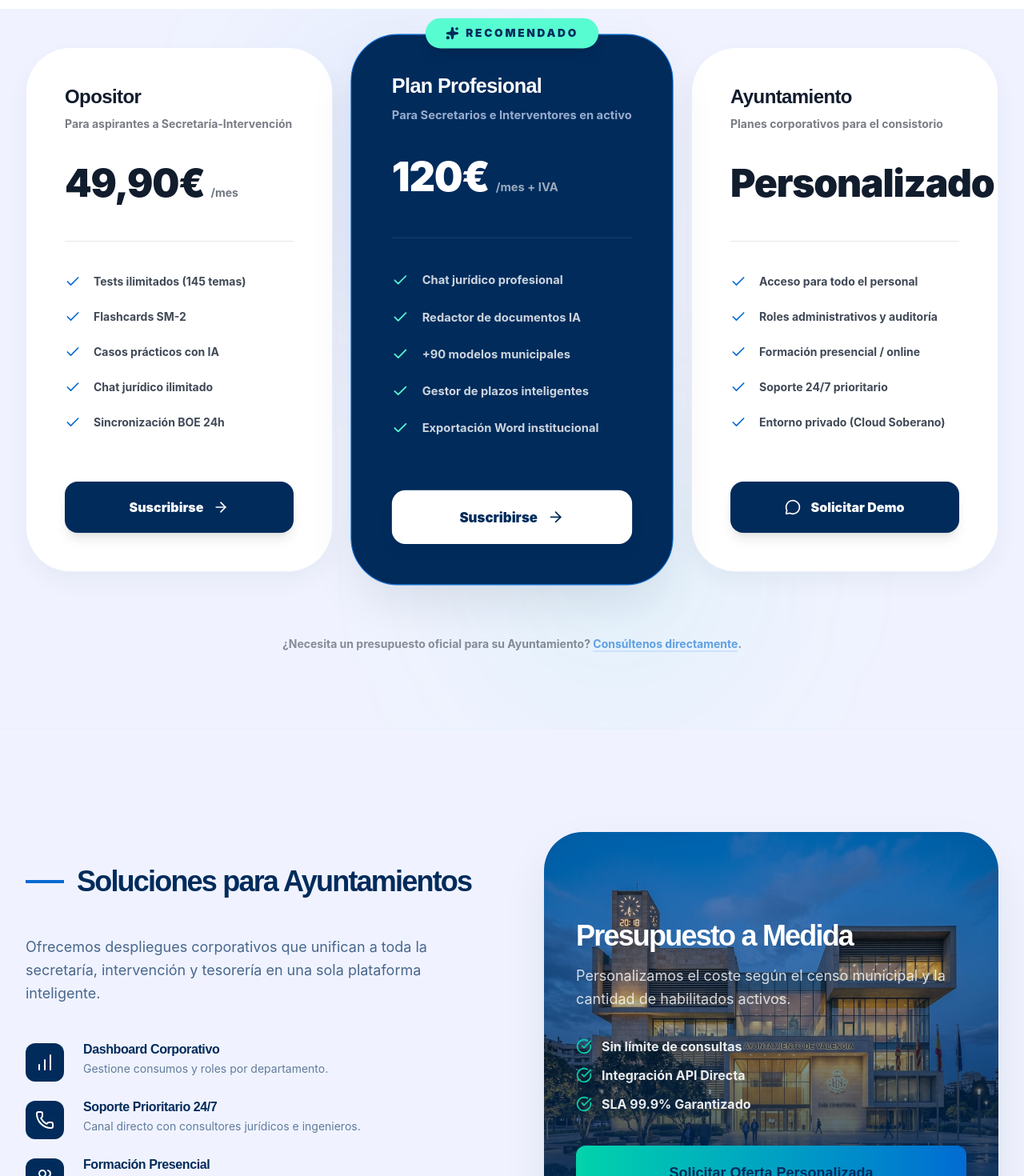
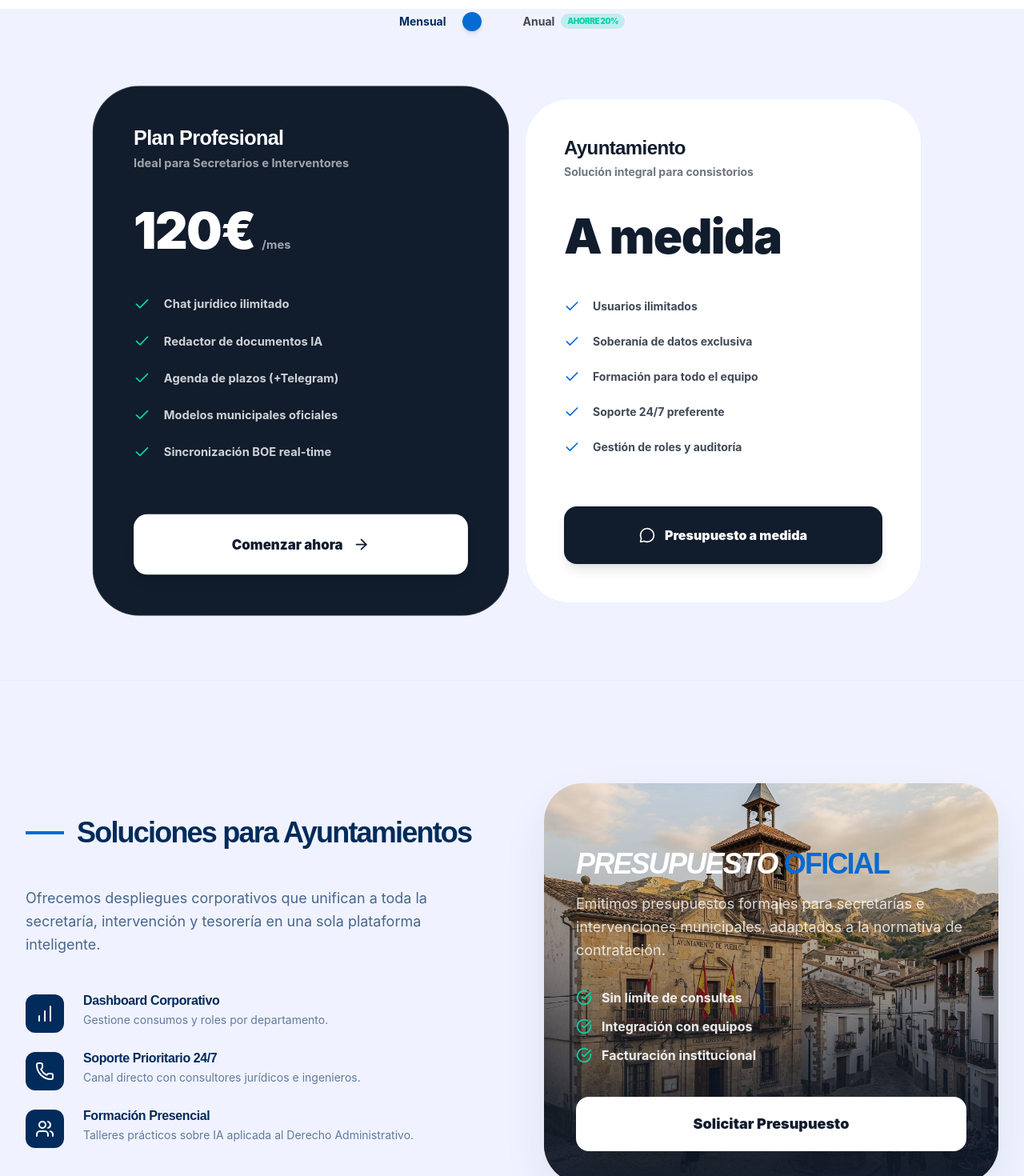
Before and after one commit to automatizacionesnunez-byte/Munilex-Academy-web, a React (Vite) app: page /precios in a window 1280 px wide. Shown: the part 640-2110 px from the top of the page at 80% size. Built offline with nearby package versions, Linux system fonts and the light colour scheme.

Commit message:
Professional pricing overhaul: removed Opositor, added Monthly/Annual toggle, and updated municipal imagery

```diff
--- a/src/components/Pricing.tsx
+++ b/src/components/Pricing.tsx
@@ -1,65 +1,12 @@
-import { motion } from 'framer-motion';
+import { useState } from 'react';
+import { motion, AnimatePresence } from 'framer-motion';
 import { Check, Sparkles, MessageCircle, ArrowRight } from 'lucide-react';
 
-const WHATSAPP_LINK = "https://wa.me/34605392912?text=Hola,%20me%20gustaría%20solicitar%20una%20demostración%20para%20mi%20Ayuntamiento.";
+const WHATSAPP_LINK = "https://wa.me/34605392912?text=Hola,%20me%20gustaría%20solicitar%20una%20demostración%3A%20Plan%20Ayuntamiento.";
 
-const plans = [
-  {
-    name: "Opositor",
-    price: "49,90€",
-    period: "/mes",
-    desc: "Para aspirantes a Secretaría-Intervención",
-    features: [
-      "Tests ilimitados (145 temas)",
-      "Flashcards SM-2",
-      "Casos prácticos con IA",
-      "Chat jurídico ilimitado",
-      "Sincronización BOE 24h"
-    ],
-    button: "Suscribirse",
-    popular: false,
-    priceId: "price_1SbNkACP1LDO0gSbWmjFsjou"
-  },
-  {
-    name: "Plan Profesional",
-    price: "120€",
-    period: "/mes + IVA",
-    desc: "Para Secretarios e Interventores en activo",
-    features: [
-      "Chat jurídico profesional",
-      "Redactor de documentos IA",
-      "+90 modelos municipales",
-      "Gestor de plazos inteligentes",
-      "Exportación Word institucional"
-    ],
-    button: "Suscribirse",
-    popular: true,
-    priceId: "price_1SbNkHCP1LDO0gSbF2c2c8yB"
-  },
-  {
-    name: "Ayuntamiento",
-    price: "Personalizado",
-    period: "",
-    desc: "Planes corporativos para el consistorio",
-    features: [
-      "Acceso para todo el personal",
-      "Roles administrativos y auditoría",
-      "Formación presencial / online",
-      "Soporte 24/7 prioritario",
-      "Entorno privado (Cloud Soberano)"
-    ],
-    button: "Solicitar Demo",
-    popular: false,
-    link: WHATSAPP_LINK,
-    external: true
-  }
-];
+const Pricing = ({ hideHeader = false }: { hideHeader?: boolean }) => {
+  const [isAnnual, setIsAnnual] = useState(false);
 
-interface PricingProps {
-  hideHeader?: boolean;
-}
-
-const Pricing = ({ hideHeader = false }: PricingProps) => {
   const handleCheckout = async (priceId?: string, isExternal?: boolean, link?: string) => {
     if (isExternal && link) {
       window.open(link, '_blank');
@@ -83,78 +30,102 @@ const Pricing = ({ hideHeader = false }: PricingProps) => {
       }
     } catch (error) {
       console.error("Error creating checkout:", error);
-      // Fallback to register if checkout fails
       window.location.href = "https://munilex.lovable.app/auth/register";
     }
   };
 
+  const PLANS = [
+    {
+      name: "Plan Profesional",
+      price: isAnnual ? "99€" : "120€",
+      period: isAnnual ? "/mes (anual)" : "/mes",
+      desc: "Ideal para Secretarios e Interventores",
+      features: [
+        "Chat jurídico ilimitado",
+        "Redactor de documentos IA",
+        "Agenda de plazos (+Telegram)",
+        "Modelos municipales oficiales",
+        "Sincronización BOE real-time"
+      ],
+      button: "Comenzar ahora",
+      popular: true,
+      priceId: isAnnual ? "price_annual_placeholder" : "price_1SbNkHCP1LDO0gSbF2c2c8yB"
+    },
+    {
+      name: "Ayuntamiento",
+      price: "A medida",
+      period: "",
+      desc: "Solución integral para consistorios",
+      features: [
+        "Usuarios ilimitados",
+        "Soberanía de datos exclusiva",
+        "Formación para todo el equipo",
+        "Soporte 24/7 preferente",
+        "Gestión de roles y auditoría"
+      ],
+      button: "Presupuesto a medida",
+      popular: false,
+      external: true,
+      link: WHATSAPP_LINK
+    }
+  ];
+
   return (
     <section id="precios" className={`py-24 bg-surface-low relative overflow-hidden ${hideHeader ? 'pt-0' : ''}`}>
-      {/* Decorative Blur */}
-      <div className="absolute top-0 left-1/4 w-96 h-96 bg-primary-container/5 rounded-full blur-[100px]" />
-      <div className="absolute bottom-0 right-1/4 w-96 h-96 bg-secondary-cyan/5 rounded-full blur-[100px]" />
-
       <div className="max-w-7xl mx-auto px-6 md:px-8 relative z-10">
         {!hideHeader && (
-          <div className="text-center mb-24 max-w-3xl mx-auto">
-            <motion.div
-              initial={{ opacity: 0, y: 20 }}
-              whileInView={{ opacity: 1, y: 0 }}
-              viewport={{ once: true }}
-              className="text-primary-container font-black uppercase tracking-[0.2em] text-[14px] mb-4"
-            >
-              Inversión en tu Carrera
-            </motion.div>
-            <motion.h2
-              initial={{ opacity: 0, scale: 0.95 }}
-              whileInView={{ opacity: 1, scale: 1 }}
-              viewport={{ once: true }}
-              className="text-5xl md:text-8xl font-black mb-8 text-on-surface tracking-tighter"
-            >
-              Planes para tu <span className="text-transparent bg-clip-text bg-gradient-to-r from-primary-container to-secondary-cyan">presente y tu futura</span> carrera profesional
-            </motion.h2>
-            <p className="text-xl text-on-surface-variant font-medium">
-              Elegir Munilex es apostar por una herramienta que crece contigo: desde tu primer tema hasta tu informe de secretaría más complejo.
-            </p>
+          <div className="text-center mb-16 max-w-3xl mx-auto">
+            <h2 className="text-5xl md:text-7xl font-black mb-8 text-on-surface tracking-tighter">
+              Elija su <span className="text-primary-container">plan de impacto</span>
+            </h2>
           </div>
         )}
 
-        <div className="grid grid-cols-1 md:grid-cols-3 gap-8 items-stretch pt-12">
-          {plans.map((p, i) => (
+        {/* Pricing Toggle */}
+        <div className="flex justify-center items-center gap-4 mb-20">
+          <span className={`text-sm font-bold ${!isAnnual ? 'text-primary' : 'text-on-surface-variant'}`}>Mensual</span>
+          <button
+            onClick={() => setIsAnnual(!isAnnual)}
+            className="w-16 h-8 bg-surface-container rounded-full relative p-1 transition-colors hover:bg-surface-high"
+          >
+            <motion.div
+              animate={{ x: isAnnual ? 32 : 0 }}
+              className="w-6 h-6 bg-primary-container rounded-full shadow-md"
+            />
+          </button>
+          <span className={`text-sm font-bold ${isAnnual ? 'text-primary' : 'text-on-surface-variant'} flex items-center gap-2`}>
+            Anual
+            <span className="bg-secondary-cyan/20 text-secondary-cyan px-2 py-0.5 rounded-full text-[10px] font-black uppercase tracking-tighter">Ahorre 20%</span>
+          </span>
+        </div>
+
+        <div className="grid grid-cols-1 md:grid-cols-2 gap-8 max-w-5xl mx-auto items-stretch">
+          {PLANS.map((p, i) => (
             <motion.div
               key={i}
               initial={{ opacity: 0, y: 30 }}
               whileInView={{ opacity: 1, y: 0 }}
               viewport={{ once: true }}
-              transition={{ delay: i * 0.1 }}
-              className={`relative flex flex-col p-12 rounded-[3.5rem] border transition-all duration-500 shadow-ambient hover:shadow-premium group ${
+              className={`relative flex flex-col p-12 rounded-[3.5rem] border transition-all duration-500 hover:shadow-premium ${
                 p.popular
-                  ? 'bg-primary text-white border-primary-container scale-105 z-20 shadow-premium group-hover:scale-[1.08]'
+                  ? 'bg-secondary text-white border-white/10 scale-105 z-10'
                   : 'bg-white text-secondary border-surface-variant/50'
               }`}
             >
-              {p.popular && (
-                <div className="absolute -top-5 left-1/2 -translate-x-1/2 bg-secondary-fixed text-primary text-[13px] font-black uppercase tracking-[0.2em] px-6 py-2 rounded-full flex items-center gap-2 shadow-lg">
-                  <Sparkles className="w-4 h-4 fill-current" /> Recomendado
-                </div>
-              )}
-
               <div className="mb-10">
-                <h3 className={`text-2xl font-black mb-3 tracking-tight ${p.popular ? 'text-white' : 'text-secondary'}`}>{p.name}</h3>
-                <p className={`text-sm font-bold opacity-70 ${p.popular ? 'text-primary-fixed' : 'text-on-surface-variant'}`}>{p.desc}</p>
+                <h3 className="text-2xl font-black mb-2 tracking-tight">{p.name}</h3>
+                <p className="text-sm font-bold opacity-60">{p.desc}</p>
               </div>
 
               <div className="mb-12 flex items-baseline gap-2">
-                <span className="text-5xl font-black tracking-tight">{p.price}</span>
-                <span className={`text-sm font-bold opacity-60`}>{p.period}</span>
+                <span className="text-6xl font-black tracking-tight">{p.price}</span>
+                <span className="text-sm font-bold opacity-60">{p.period}</span>
               </div>
-
-              <div className="w-full h-px bg-current opacity-10 mb-10" />
 
               <ul className="space-y-6 mb-16 flex-grow">
                 {p.features.map((f, j) => (
                   <li key={j} className="flex gap-4 text-sm font-bold items-start group/item">
-                    <Check className={`w-5 h-5 flex-shrink-0 transition-transform group-hover/item:scale-125 ${p.popular ? 'text-secondary-fixed' : 'text-primary-container'}`} />
+                    <Check className={`w-5 h-5 flex-shrink-0 ${p.popular ? 'text-secondary-cyan' : 'text-primary-container'}`} />
                     <span className="opacity-80">{f}</span>
                   </li>
                 ))}
@@ -162,10 +133,10 @@ const Pricing = ({ hideHeader = false }: PricingProps) => {
 
               <button
                 onClick={() => handleCheckout(p.priceId, p.external, p.link)}
-                className={`w-full py-5 rounded-2xl font-black text-center transition-all flex items-center justify-center gap-3 shadow-lg hover:shadow-xl active:scale-95 ${
+                className={`w-full py-6 rounded-2xl font-black text-center transition-all flex items-center justify-center gap-3 shadow-lg hover:scale-[1.02] active:scale-95 ${
                   p.popular
-                    ? 'bg-white text-primary hover:bg-secondary-fixed shadow-primary/20'
-                    : 'bg-primary text-white hover:bg-primary-container'
+                    ? 'bg-white text-secondary'
+                    : 'bg-secondary text-white'
                 }`}
               >
                 {p.external && <MessageCircle className="w-5 h-5" />}
@@ -175,12 +146,6 @@ const Pricing = ({ hideHeader = false }: PricingProps) => {
             </motion.div>
           ))}
         </div>
-
-        <div className="mt-20 text-center">
-          <p className="text-sm font-bold text-on-surface-variant opacity-60">
-            ¿Necesita un presupuesto oficial para su Ayuntamiento? <a href={WHATSAPP_LINK} className="text-primary-container border-b-2 border-primary-container/20 hover:border-primary-container transition-all">Consúltenos directamente</a>.
-          </p>
-        </div>
       </div>
     </section>
   );
--- a/src/pages/munilex/Pricing.tsx
+++ b/src/pages/munilex/Pricing.tsx
@@ -1,6 +1,8 @@
 import Pricing from '../../components/Pricing';
 import { motion } from 'framer-motion';
 import { CheckCircle, BarChart, Users, Phone } from 'lucide-react';
+
+const WHATSAPP_LINK = "https://wa.me/34605392912?text=Hola,%20me%20gustaría%20solicitar%20un%20presupuesto%20oficial%20para%20un%20Ayuntamiento.";
 
 const PricingPage = () => {
   return (
@@ -58,27 +60,27 @@ const PricingPage = () => {
             </div>
             <div className="relative rounded-[3rem] overflow-hidden shadow-premium group min-h-[500px]">
               <img
-                src="/ayuntamiento_premium.png"
-                alt="Modern Spanish City Hall"
+                src="/ayuntamiento_clasico.png"
+                alt="Ayuntamiento Clásico Español"
                 className="absolute inset-0 w-full h-full object-cover transition-transform duration-700 group-hover:scale-110"
               />
-              <div className="absolute inset-0 bg-gradient-to-t from-primary/95 via-primary/40 to-transparent" />
+              <div className="absolute inset-0 bg-gradient-to-t from-secondary/95 via-secondary/40 to-transparent" />
               <div className="absolute bottom-10 left-10 right-10 text-white">
-                <h3 className="text-4xl font-black mb-4">Presupuesto a Medida</h3>
+                <h3 className="text-4xl font-black mb-4 italic uppercase tracking-tighter">Presupuesto <span className="text-primary-container not-italic">Oficial</span></h3>
                 <p className="text-white/80 text-lg leading-relaxed mb-8">
-                  Personalizamos el coste según el censo municipal y la cantidad de habilitados activos.
+                  Emitimos presupuestos formales para secretarías e intervenciones municipales, adaptados a la normativa de contratación.
                 </p>
                 <div className="space-y-3 mb-10">
-                  {["Sin límite de consultas", "Integración API Directa", "SLA 99.9% Garantizado"].map((feat, idx) => (
+                  {["Sin límite de consultas", "Integración con equipos", "Facturación institucional"].map((feat, idx) => (
                     <div key={idx} className="flex items-center gap-3">
                       <CheckCircle className="w-5 h-5 text-secondary-cyan" />
                       <span className="font-bold text-white/90">{feat}</span>
                     </div>
                   ))}
                 </div>
-                <button className="w-full btn-primary !bg-white !text-primary py-5 text-lg font-black shadow-2xl hover:!bg-white/90">
-                  Solicitar Oferta Personalizada
-                </button>
+                <a href={WHATSAPP_LINK} className="block w-full bg-white text-secondary py-5 text-lg font-black shadow-2xl hover:bg-white/90 text-center rounded-2xl">
+                  Solicitar Presupuesto
+                </a>
               </div>
             </div>
           </div>
```
Also changed, not shown: public/ayuntamiento_clasico.png (added).
